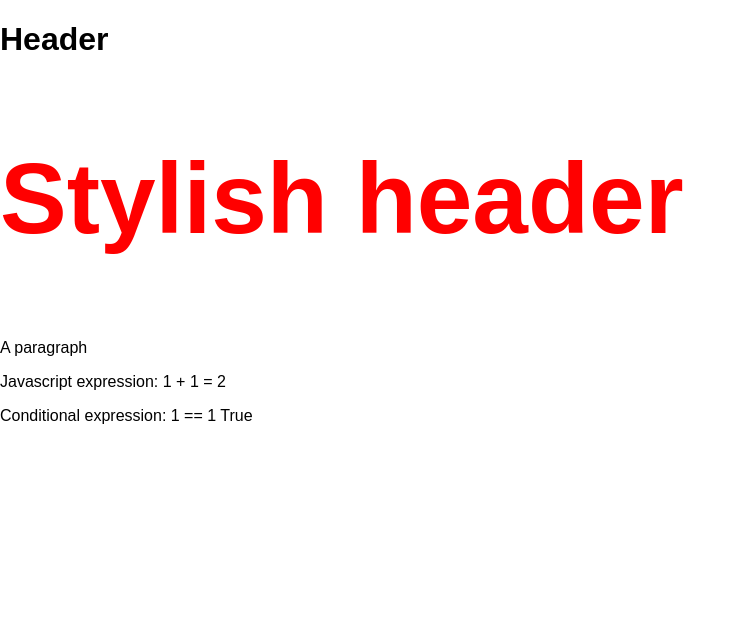
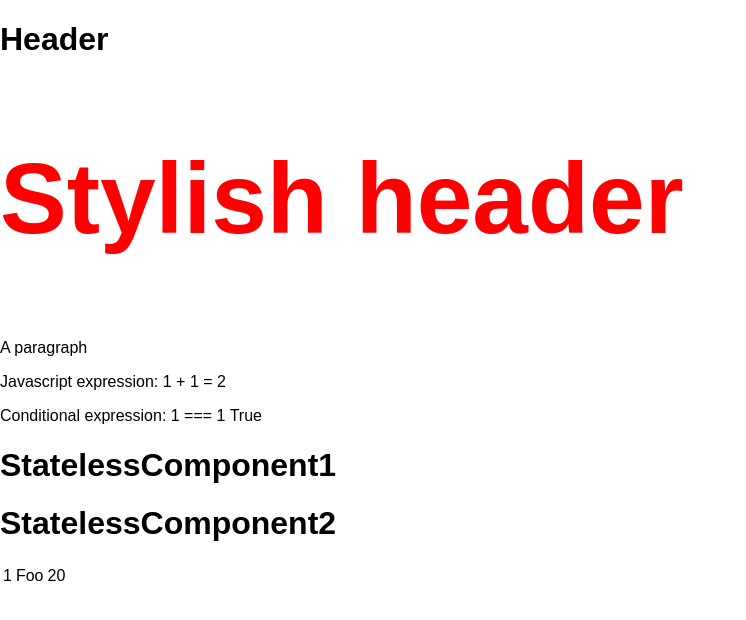
Before and after one commit to magnuvau/hello-react, a React (Create React App) app: page / in a window 1280 px wide. Shown: the top 620 px of the page, without its empty margins (0-746 px from the left). Built offline with nearby package versions, Linux system fonts and the light colour scheme.

Commit message:
Add stateless and stateful components

```diff
--- a/src/App.js
+++ b/src/App.js
@@ -3,6 +3,19 @@ import logo from './logo.svg';
 import './App.css';
 
 class App extends Component {
+   constructor() {
+      super();
+      this.state = {
+         data:
+         [
+            {
+               "id":1,
+               "name":"Foo",
+               "age":"20"
+            }
+         ]
+      }
+   }
   render() {
 
     var i = 1;
@@ -15,14 +28,58 @@ class App extends Component {
     return (
      <div>
         <h1>Header</h1>
-        <h2 style = {myStyle}>Stylish header</h2>
+        <h2 style={myStyle}>Stylish header</h2>
         {/*Comment: This is JSX, not HTML!*/}
         <p>A paragraph</p>
         <p>Javascript expression: {i} + {i} = {i + i}</p>
-        <p>Conditional expression: {i} == {i} {i == 1 ? 'True' : 'False'}</p>
+        <p>Conditional expression: {i} === {i} {i === 1 ? 'True' : 'False'}</p>
+
+        {/*Insert other components*/}
+        <StatelessComponent1/>
+        <StatelessComponent2/>
+
+        {/*Create table of dats from this stateful component App*/}
+        <table>
+           <tbody>
+              {this.state.data.map((person, i)=><TableRow key={i}
+                 data={person} />)}
+           </tbody>
+        </table>
      </div>
     );
   }
 }
 
+class StatelessComponent1 extends React.Component {
+   render() {
+      return (
+         <div>
+            <h1>StatelessComponent1</h1>
+         </div>
+      );
+   }
+}
+
+class StatelessComponent2 extends React.Component {
+   render() {
+      return (
+         <div>
+            <h1>StatelessComponent2</h1>
+         </div>
+      );
+   }
+}
+
+class TableRow extends React.Component {
+   render() {
+      return (
+         <tr>
+            <td>{this.props.data.id}</td>
+            <td>{this.props.data.name}</td>
+            <td>{this.props.data.age}</td>
+         </tr>
+      );
+   }
+}
+
 export default App;
```
